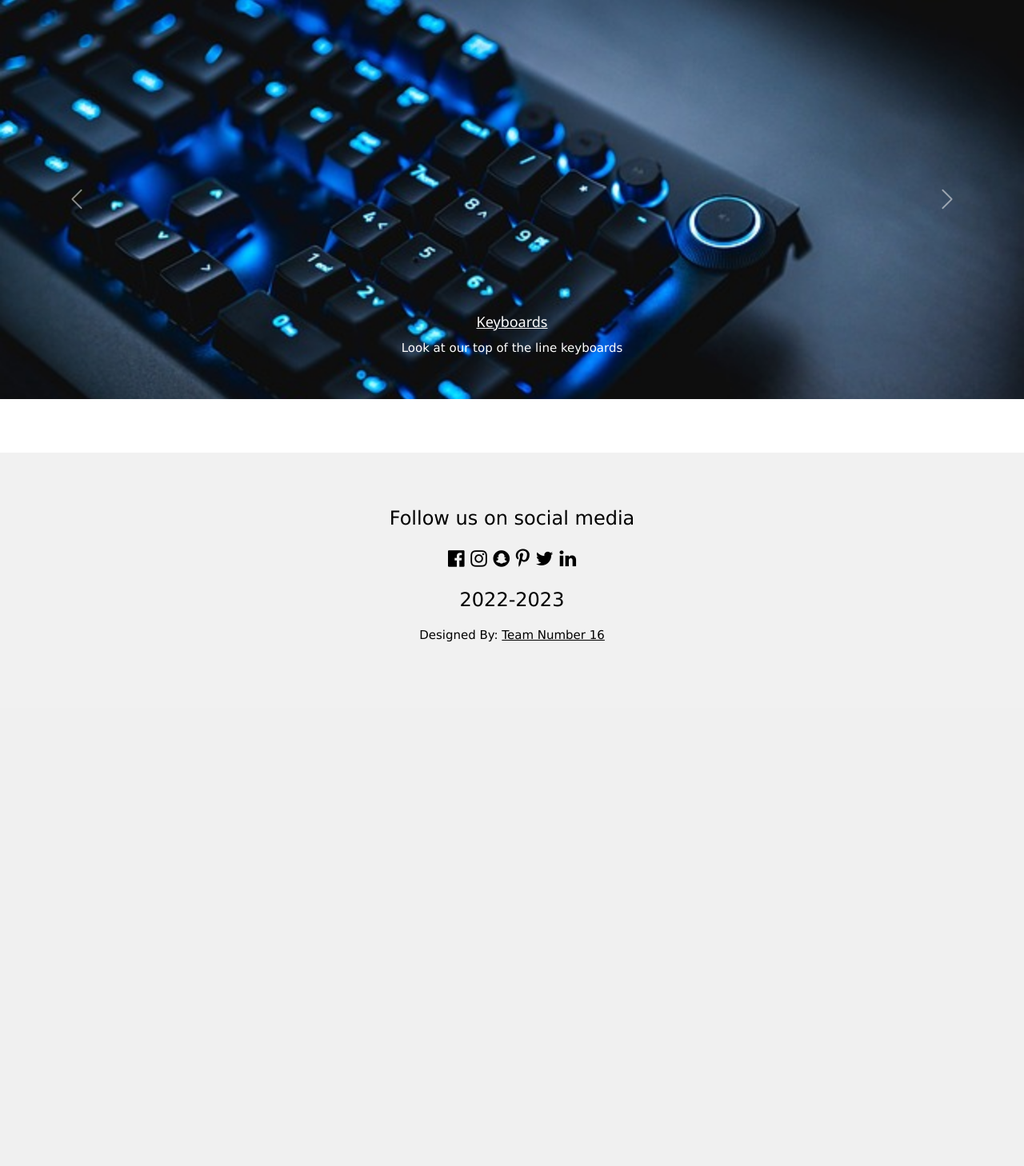
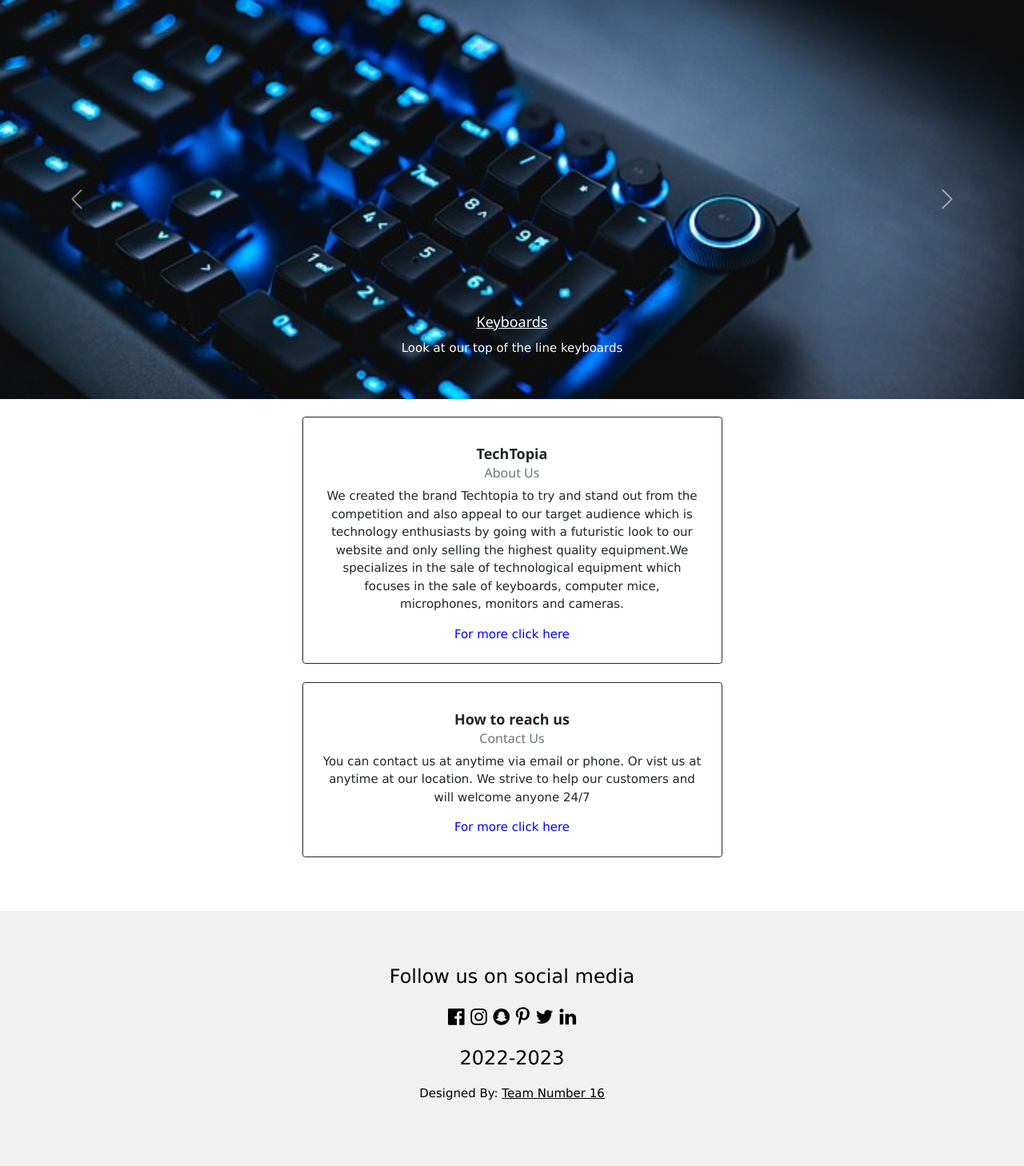
Before and after one commit to AdamMorris668/Group-16-TeamProject, a PHP site: page /index.php in a window 1280 px wide. Shown: the part 54-1512 px from the top of the page at 80% size. Before the commit the page ends 857 px from the top, so only its background shows below. Run offline with PHP 8.4, Linux system fonts and the light colour scheme; some libraries are stand-ins or nearby versions.

Commit message:
Added cards and text to index.php

```diff
--- a/SRC/index.php
+++ b/SRC/index.php
@@ -106,6 +106,28 @@ $conn = getDatabase();
 		</a>
 	</div>
 
+
+	   <br>
+
+	<div class="card border border-dark" style="width: 35rem; margin: auto; padding: 10px;">
+		<div class="card-body">
+			<h5 class="card-title">TechTopia</h5>
+			<h6 class="card-subtitle mb-2 text-muted">About Us</h6>
+			<p class="card-text">We created the brand Techtopia to try and stand out from the competition and also appeal to our target audience which is technology enthusiasts by going with a futuristic look to our website and only selling the highest quality equipment.We specializes in the sale of technological equipment which focuses in the sale of keyboards, computer mice, microphones, monitors and cameras. </p>
+			<a href="aboutUs.php?page=about" class="card-link" style="color:blue;">For more click here</a>
+
+		</div>
+	</div>
+	<br>
+	<div class="card border border-dark" style="width: 35rem; margin: auto; padding: 10px;">
+		<div class="card-body">
+			<h5 class="card-title">How to reach us</h5>
+			<h6 class="card-subtitle mb-2 text-muted">Contact Us</h6>
+			<p class="card-text">You can contact us at anytime via email or phone. Or vist us at anytime at our location. We strive to help our customers and will welcome anyone 24/7</p>
+			<a href="aboutUs.php?page=contact" class="card-link" style="color:blue;">For more click here</a>
+
+		</div>
+	</div>
     <!--This Java Script code would allow the user to see a live clock and see the exact time -->
     <script language="javascript" src="js/liveclock.js">
       /*
```
